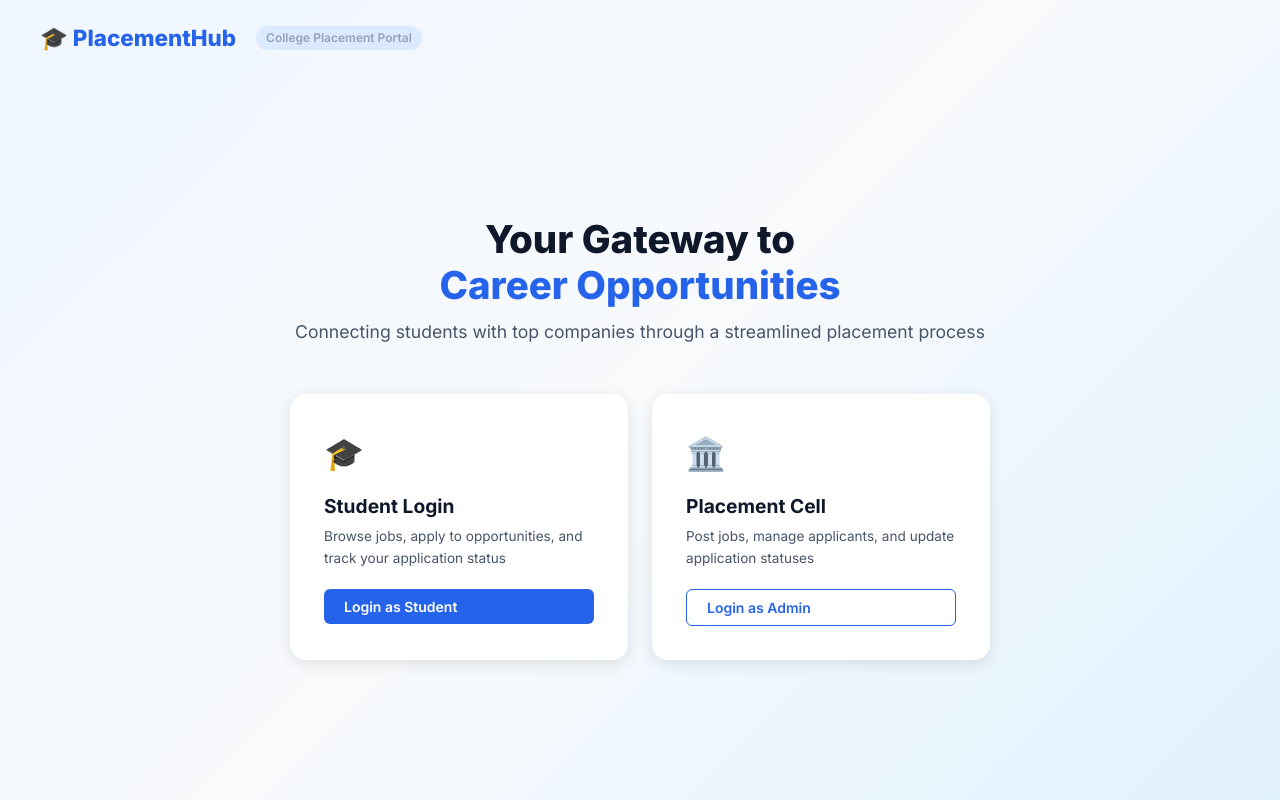
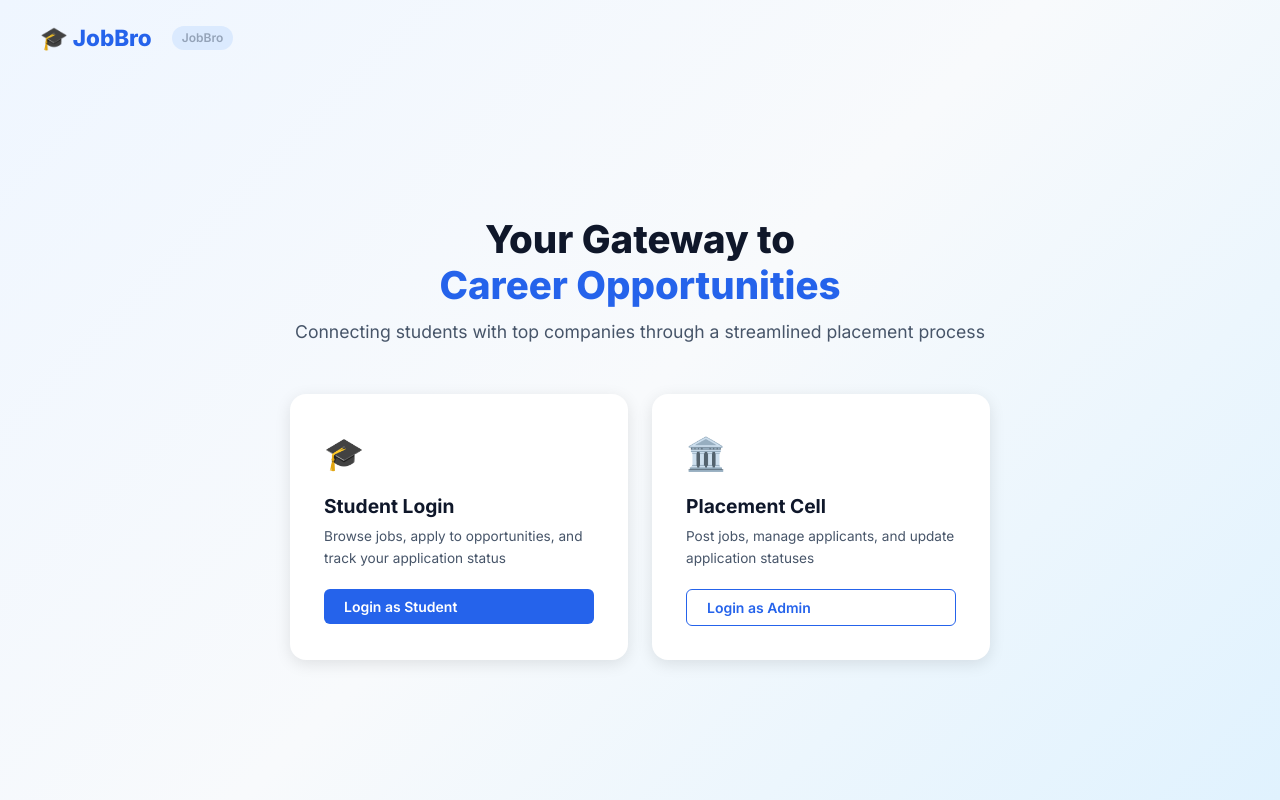
Before and after one commit to sathvik0548/JobBro, a React (Vite) app: page / in a window 1280 px wide. Built offline with nearby package versions, Linux system fonts and the light colour scheme; data requests are answered from the project's data file.

Commit message:
Renamed PlacementHub to JobBro

```diff
--- a/index.html
+++ b/index.html
@@ -3,8 +3,8 @@
   <head>
     <meta charset="UTF-8" />
     <meta name="viewport" content="width=device-width, initial-scale=1.0" />
-    <meta name="description" content="PlacementHub - College Placement Job Posting Portal for students and placement cell administrators." />
-    <title>PlacementHub — College Placement Portal</title>
+    <meta name="description" content="JobBro - College Placement Job Posting Portal for students and placement cell administrators." />
+    <title>JobBro — College Placement Portal</title>
     <link rel="preconnect" href="https://fonts.googleapis.com" />
     <link rel="preconnect" href="https://fonts.gstatic.com" crossorigin />
     <link href="https://fonts.googleapis.com/css2?family=Inter:wght@300;400;500;600;700;800&display=swap" rel="stylesheet" />
--- a/src/pages/Landing.jsx
+++ b/src/pages/Landing.jsx
@@ -32,8 +32,8 @@ export default function Landing() {
     return (
         <div className="auth-page">
             <nav className="auth-nav">
-                <span className="auth-nav-logo">🎓 PlacementHub</span>
-                <span style={{ marginLeft: 10, fontSize: '0.75rem', color: 'var(--text-muted)', background: 'var(--primary-muted)', padding: '2px 10px', borderRadius: 99, fontWeight: 600 }}>College Placement Portal</span>
+                <span className="auth-nav-logo">🎓 JobBro</span>
+                <span style={{ marginLeft: 10, fontSize: '0.75rem', color: 'var(--text-muted)', background: 'var(--primary-muted)', padding: '2px 10px', borderRadius: 99, fontWeight: 600 }}>JobBro</span>
             </nav>
 
             <div className="auth-body">
```
Also changed, not shown: 2 other files (tests, documents, lock files or other folders).
